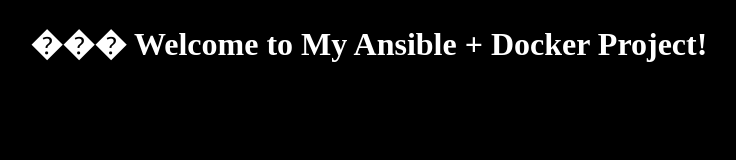
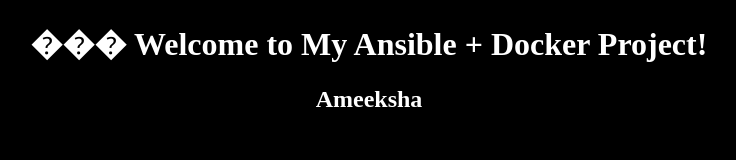
Before and after one commit to ameeksha22575/ansibleproj, a plain HTML site: page index.html in a window 1280 px wide. Shown: the whole page, without its empty margins (271-1007 px from the left). Drawn offline with Linux system fonts and the light colour scheme.

Commit message:
Update index.html

```diff
--- a/index.html
+++ b/index.html
@@ -5,5 +5,6 @@
   </head>
   <body style="background:black;color:white;text-align:center;">
     <h1>��� Welcome to My Ansible + Docker Project!</h1>
+    <h2>Ameeksha</h2>
   </body>
 </html>
```
